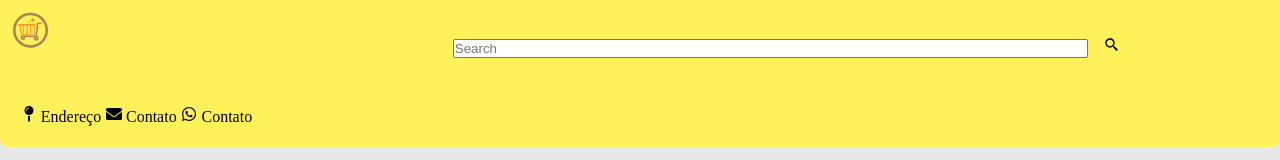
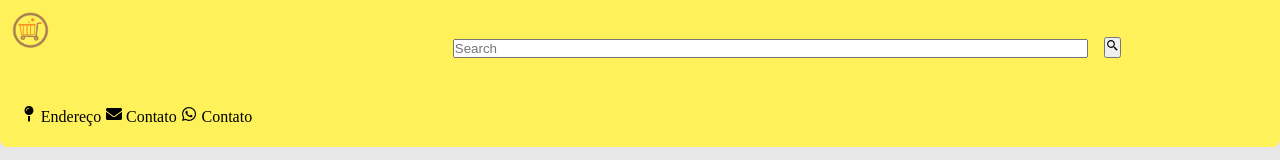
Before and after one commit to Marinavdac/eShop, a React (Vite) app: page / in a window 1280 px wide. Shown: the top 160 px of the page. Built offline with nearby package versions, Linux system fonts and the light colour scheme; no server answers.

Commit message:
feat: add search by product name

```diff
--- a/src/components/common/NavBar.jsx
+++ b/src/components/common/NavBar.jsx
@@ -4,13 +4,14 @@ import { FaEnvelope, FaMapPin, FaWhatsapp } from 'react-icons/fa';
 import { BiSearchAlt2 } from 'react-icons/bi';
 import logo from '../../imgs/images1.png';
 
-function NavBar() {
+function NavBar(props) {
   return (
     <StyledNavBar>
       <div>
         <img src={logo} />
-        <StyledInput type="text" placeholder="Search" />
-        <BiSearchAlt2 style={{ color: 'black' }} />
+        <StyledInput type="text" placeholder="Search" value={props.search} onChange={props.handleSearch} />
+        <button
+         onClick={ () => props.handleSearchBtn(props.search)}><BiSearchAlt2 style={{ color: 'black' }} /></button>
       </div>
       <Flex>
         <li>
--- a/src/components/styles/Flex.styled.js
+++ b/src/components/styles/Flex.styled.js
@@ -15,7 +15,14 @@ const Flex = styled.div`
     background-color: white;
     padding: 0.5rem;
     border-radius: 0.3rem;
-    width: 10rem;
+    width: 12rem;
+    border: transparent;
+    box-shadow: 1px 1px 2px grey;
+    cursor: pointer;
+
+    &:hover {
+    font-weight: 600;
+    }
   }
 
   p {
--- a/src/pages/Home.jsx
+++ b/src/pages/Home.jsx
@@ -2,13 +2,13 @@ import React, { useState } from 'react';
 
 import NavBar from '../components/common/NavBar';
 import Categories from '../components/common/Categories.';
-import { listProductsByCategory } from '../services/api';
+import { listProductsByCategory, searchProductsByName } from '../services/api'
 import Flex from '../components/styles/Flex.styled';
-// import { listProductsByCategory } from '../services/api';
-// import getProductsBtn from '../components/common/getCategoriesBtn';
+
 
 function Home() {
   const [products, setProducts] = useState([]);
+  const [search, setSearch] = useState('');
 
   const handleClick = async (event) => {
     const {
@@ -17,10 +17,27 @@ function Home() {
     setProducts(results);
   };
 
-  console.log(products);
+  const handleSearch = (event) => {
+    console.log(event.target.value)
+    setSearch(event.target.value)
+  }
+
+  const handleSearchBtn = async (search) => {
+    const {
+      data: { results },
+    } = await searchProductsByName(search);
+
+   setProducts(results);
+  }
+
+  console.log('products', products);
   return (
     <>
-      <NavBar />
+      <NavBar
+        handleSearch={handleSearch}
+        handleSearchBtn={handleSearchBtn}
+        search={search}
+      />
       <Flex>
         <Categories handleClick={handleClick} />
         <Flex wrap={'wrap'}>
@@ -34,6 +51,7 @@ function Home() {
             >
               <p>{product.title}</p>
               <img src={product.thumbnail} />
+              <p>{`R$ ${(product.price).toFixed(2)}`}</p>
             </Flex>
           ))}
         </Flex>
--- a/src/services/api.js
+++ b/src/services/api.js
@@ -18,3 +18,13 @@ export async function listProductsByCategory(categoryId = '$CATEGORY_ID') {
     console.error('It was not possible to fetch categories');
   }
 }
+export async function searchProductsByName(product) {
+  console.log('product', product)
+  const URL = `https://api.mercadolibre.com/sites/MLB/search?q=${product}`;
+  try {
+    const response = await axios.get(URL);
+    return response;
+  } catch (error) {
+    console.error('It was not possible to fetch product');
+  }
+}
```
